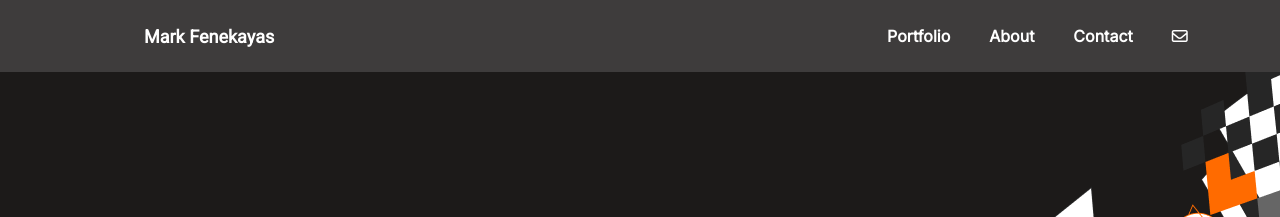
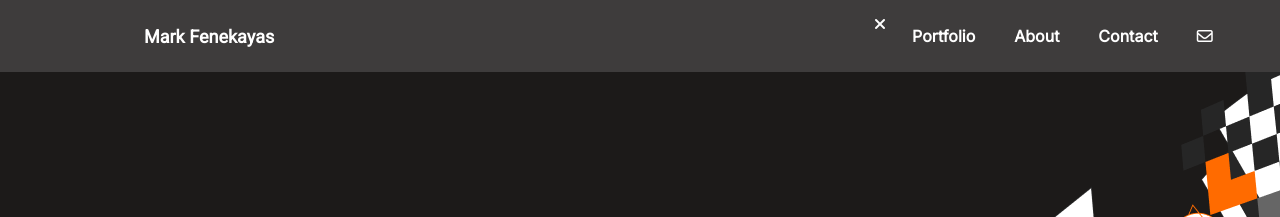
Before and after one commit to Fene-87/Portfolio, a website: page index.html in a window 1280 px wide. Shown: the top 217 px of the page. Drawn offline with Linux system fonts and the light colour scheme.

Commit message:
Modify index.html to have toggle menu

```diff
--- a/index.html
+++ b/index.html
@@ -17,10 +17,11 @@
         <nav class="nav-bar">
             <a href="#" class="nav-name">Mark Fenekayas</a>
             <ul class="nav-list">
-                <li>Portfolio</li>
-                <li>About</li>
-                <li>Contact</li>
-                <li><i class="fa-regular fa-envelope"></i></li>
+                <span class="nav-list-remove"><i class="fa-solid fa-xmark"></i></span>
+                <li><span class="nav-li">Portfolio</span></li>
+                <li><span class="nav-li">About</span></li>
+                <li><span class="nav-li">Contact</span></li>
+                <li class="nav-envelope-icon"><i class="fa-regular fa-envelope"></i></li>
             </ul>
             <span class="nav-icon-span"><i class="fa-solid fa-bars nav-icon"></i></span>
         </nav>
@@ -50,7 +51,7 @@
         </section>
     </section>
 
-    <section class="second-section">
+    <section class="second-section" id="portfolio">
         <div class="second-sec-div">
             <h3>My Recent Works</h3>
             <hr />
@@ -166,7 +167,7 @@
         </main>
     </section>
 
-    <section class="third-section">
+    <section class="third-section" id="about">
         <section class="about-me">
             <h2>About me</h2>
             <p>
@@ -205,7 +206,7 @@
         </section>
     </section>
 
-    <section class="contact">
+    <section class="contact" id="contacts">
         <p>
             I'm always interested in hearing about new projects,
             so if you'd like to chat please get in
@@ -217,5 +218,6 @@
             <button type="submit" class="form-button">Get in touch</button>
         </form>
     </section>
+    <script src="app.js"></script>
 </body>
 </html>
```
